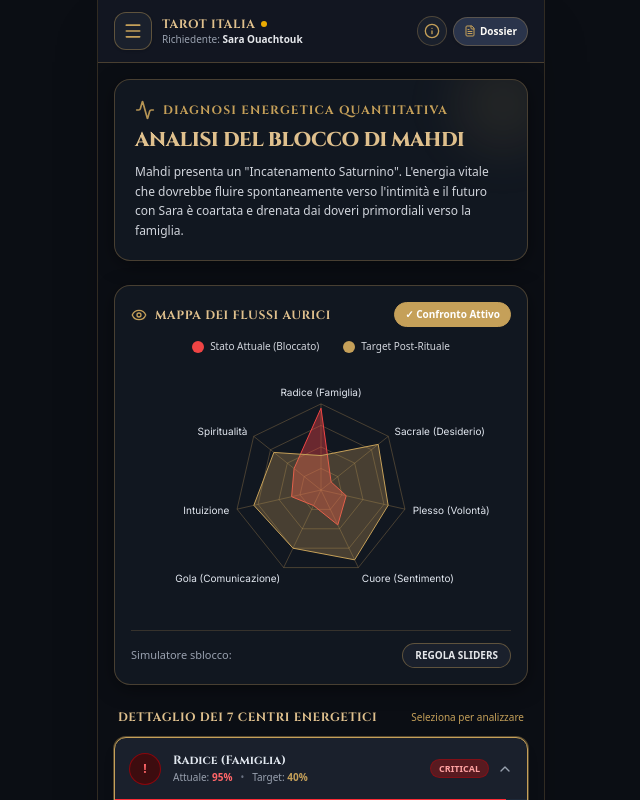
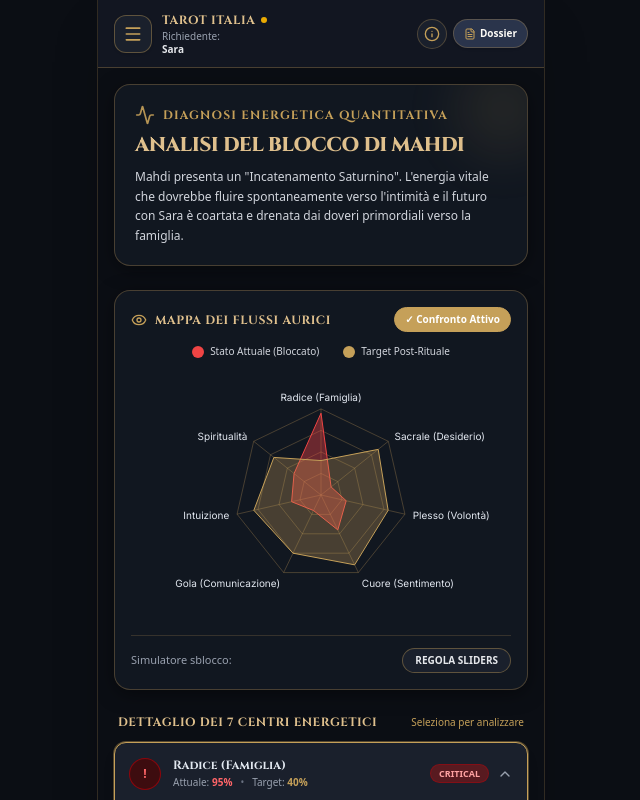
Before and after one commit to Facilissimoweb/intervento-esoterico, a React (Vite) app: page / in a window 1280 px wide. Shown: the top 800 px of the page, without its empty margins (319-959 px from the left). Built offline with nearby package versions, Linux system fonts and the light colour scheme; a web font is replaced by a local one.

Commit message:
Ho aggiornato la voce dell'intestazione: ora "Richiedente:" va a capo e mostra direttamente "Sara" nella riga sottostante.

```diff
--- a/src/components/Header.tsx
+++ b/src/components/Header.tsx
@@ -88,8 +88,10 @@ export const Header: React.FC<HeaderProps> = ({ currentTab, setActiveTab, onOpen
                 </span>
                 <span className="inline-block w-1.5 h-1.5 rounded-full bg-amber-400 animate-pulse"></span>
               </div>
-              <p className="text-[10px] text-gray-400 font-medium truncate max-w-[160px]">
-                {lang === 'it' ? 'Richiedente:' : 'Demandeur :'} <strong className="text-gray-200">{PROTOCOL_INFO.clientName}</strong>
+              <p className="text-[10px] text-gray-400 font-medium leading-tight mt-0.5">
+                {lang === 'it' ? 'Richiedente:' : 'Demandeur :'}
+                <br />
+                <strong className="text-gray-200">Sara</strong>
               </p>
             </div>
           </div>
```
